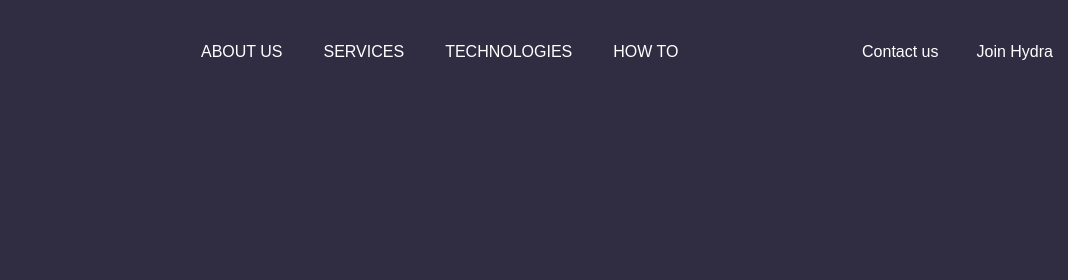
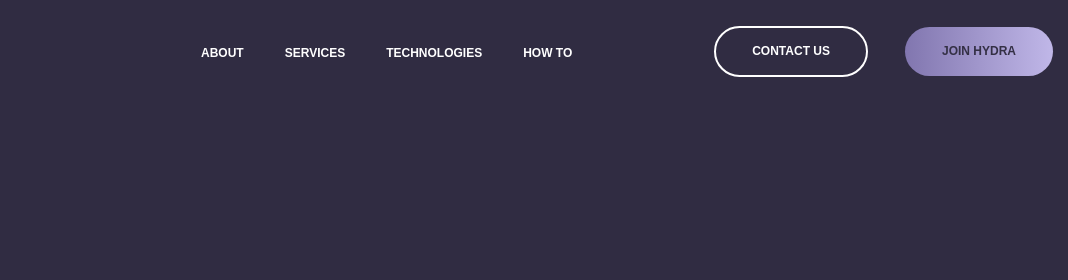
Before and after one commit to Limonbird/hydra-landing, a website: page src/index.html in a window 1280 px wide. Shown: the top 280 px of the page, 212-1280 px from the left. Drawn offline with nearby package versions, Linux system fonts and the light colour scheme; files that its build step writes are made by us from their sources; a web font is replaced by a local one.

Commit message:
Стилизованы ссылки верхнего меню

```diff
--- a/src/index.html
+++ b/src/index.html
@@ -18,7 +18,7 @@
           </a>
           <ul class="header-nav__list">
             <li>
-              <a href="#" class="header-nav__link">About us</a>
+              <a href="#" class="header-nav__link">About</a>
             </li>
             <li>
               <a href="#" class="header-nav__link">Services</a>
@@ -31,11 +31,11 @@
             </li>
           </ul>
           <ul class="header-nav__action">
-            <li class="header-nav__button">
-              <a href="#">Contact us</a>
+            <li>
+              <a href="#" class="button button--blank">Contact us</a>
             </li>
-            <li class="header-nav__button">
-              <a href="#">Join Hydra</a>
+            <li>
+              <a href="#" class="button">Join Hydra</a>
             </li>
           </ul>
         </nav>
--- /dev/null
+++ b/src/scss/components/_button.scss
@@ -0,0 +1,36 @@
+.button {
+  background: linear-gradient(90deg, #8176af 0%, #c0b7e8 100%); // @TODO: vars
+  border-radius: 40px; // @TODO: vars
+  border: none;
+  color: #343045; // @TODO: vars
+  cursor: pointer;
+  display: inline-block;
+  font-size: 12px; // @TODO: vars
+  font-weight: bold;
+  padding: 17px 37px;
+  text-align: center;
+  text-transform: uppercase;
+  transition: 250ms ease; // @TODO: vars
+
+  &:hover {
+    box-shadow: 0 0 7px #c0b7e8, 0 0 10px #c0b7e8, 0 0 21px #c0b7e8, 0 0 42px #8176af; // @TODO: vars
+    color: #343045; // @TODO: vars
+  }
+
+  &:focus {
+    box-shadow: 0 0 7px $white, 0 0 10px #c0b7e8, 0 0 21px #c0b7e8, 0 0 42px #8176af; // @TODO: vars
+    outline: none;
+  }
+
+  &--blank {
+    background: transparent;
+    box-sizing: border-box;
+    color: $white;
+    outline-offset: -1px;
+    outline: 2px solid $white;
+
+    &:hover {
+      color: $white;
+    }
+  }
+}
--- a/src/scss/layout/_header-nav.scss
+++ b/src/scss/layout/_header-nav.scss
@@ -18,9 +18,16 @@
 
   &__link {
     text-transform: uppercase;
+    font-size: 12px; // @TODO: vars
+    font-weight: bold;
 
-    &:hover {
+    &:hover,
+    &:focus {
       @include blur;
+    }
+
+    &:focus {
+      outline: none;
     }
   }
 
--- a/src/scss/main.scss
+++ b/src/scss/main.scss
@@ -12,3 +12,4 @@
 
 // components
 @import "components/container";
+@import "components/button";
```
